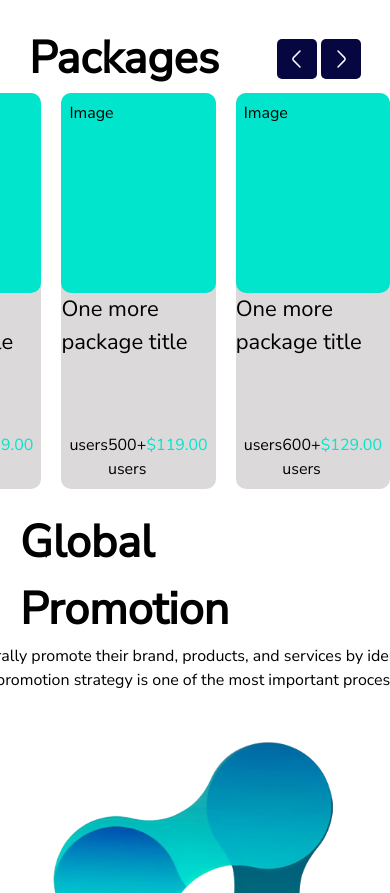
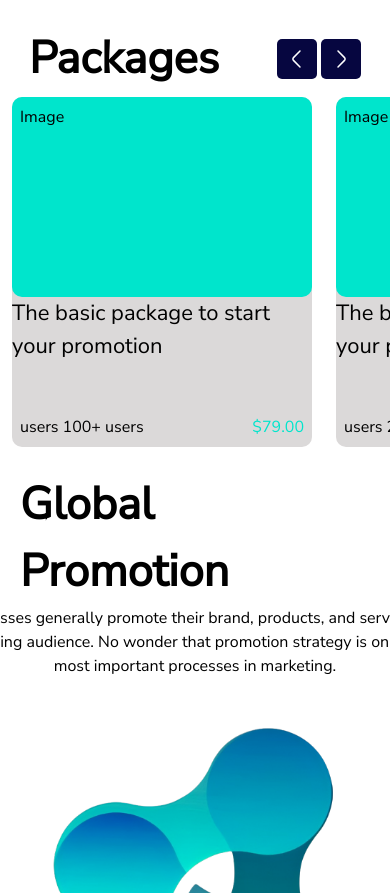
Before and after one commit to JewelShahi/influxify, a Next.js app: page / in a window 390 px wide. Shown: the part 2755-3648 px from the top of the page. Built offline with nearby package versions, Linux system fonts and the light colour scheme.

Commit message:
package fixed but wtf is with the responsive design

```diff
--- a/app/components/GlobalPromotion.jsx
+++ b/app/components/GlobalPromotion.jsx
@@ -4,7 +4,7 @@ const GlobalPromotion = () => {
   return (
     <div className="flex flex-col justify-center items-center p-5">
       <h2 className="text-h2 font-bold">Global Promotion</h2>
-      <p className="w-[650px] text-center">
+      <p className="w-[500px] text-center">
         Businesses generally promote their brand, products, and services by
         identifying audience. No wonder that promotion strategy is one of the
         most important processes in marketing.
--- a/app/components/Packages.jsx
+++ b/app/components/Packages.jsx
@@ -1,15 +1,19 @@
 import React from "react";
 
 const PackageCard = ({ title, users, price }) => (
-  <div className="flex flex-col w-[300px] mh-[300px] bg-[#dbd9d9] rounded-standard">
-    <p className="w-[100%] h-[200px] bg-secondary p-2 rounded-standard">Image</p>
-    <h5 className="text-h5 w-[100%]">{title}</h5>
-    <div className="flex flex-row justify-between mt-auto p-2">
-      <div className="flex flex-row">
-        <p>users </p>
-        <p>{users}</p>
+  <div className="inline-block px-3 py-1">
+    <div className="w-[300px] h-[350px] bg-[#dbd9d9] rounded-standard flex flex-col items-stretch justify-between">
+      <p className="w-[100%] h-[200px] bg-secondary p-2 rounded-standard">
+        Image
+      </p>
+      <h5 className="text-h5 w-[100%]">{title}</h5>
+      <div className="flex flex-row justify-between mt-auto p-2">
+        <div className="flex flex-row gap-1">
+          <p>users </p>
+          <p>{users}</p>
+        </div>
+        <p className="text-secondary">{price}</p>
       </div>
-      <p className="text-secondary">{price}</p>
     </div>
   </div>
 );
@@ -99,7 +103,7 @@ const Packages = () => {
         </div>
       </div>
       {/* container for the cards */}
-      <div className="flex justify-end overflow-x-auto gap-5">
+      <div className="overflow-x-auto flex w-[100%]">
         {packageData.map((item, index) => (
           <PackageCard key={index} {...item} />
         ))}
--- a/app/globals.css
+++ b/app/globals.css
@@ -5,6 +5,7 @@
 
 html, body {
   scroll-behavior: smooth;
+  /* overflow-x: hidden; */
 }
 
 * {
```
